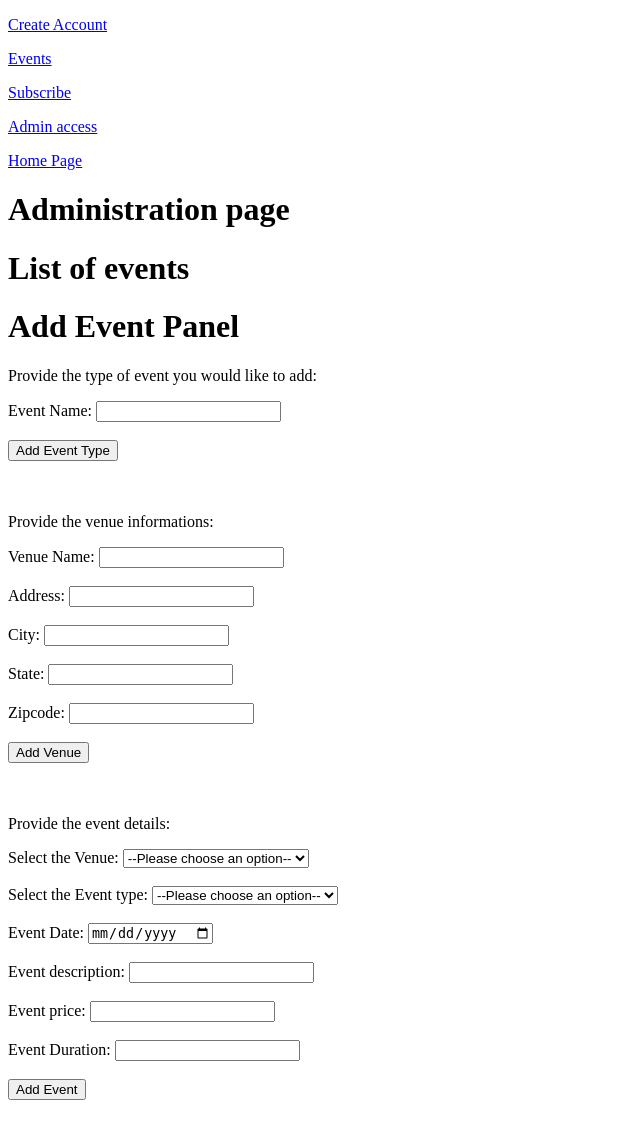
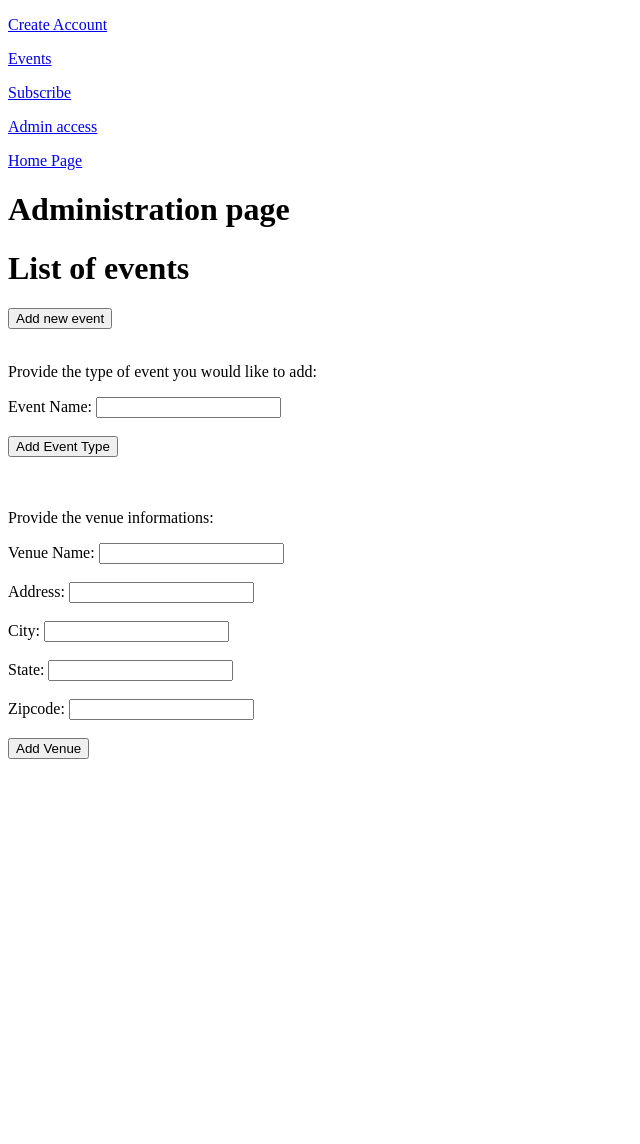
Before and after one commit to SuelenKarbivnychyy/Tampa-Tango-Calendar, a Flask app: page /adm in a window 1280 px wide. Shown: the whole page, without its empty margins (0-640 px from the left). After the commit the page ends 759 px from the top, so only its background shows below. Run offline with Flask 3, Linux system fonts and the light colour scheme; data that the repository does not hold is empty.

Commit message:
finished the logic to seed the data base from adm correctly, started implementing method for user create an account

```diff
--- a/model.py
+++ b/model.py
@@ -33,7 +33,7 @@ class Event(db.Model):
     attendances = db.relationship("Attendance", back_populates="events")                        #specifing the relationship in between tables
 
     def __repr__(self):
-        return f'<duration: {self.duration} description: {self.description} date: {self.date} price: {self.price} location: {self.location_id}>'
+        return f'<ID: {self.id} duration: {self.duration} description: {self.description} date: {self.date} price: {self.price} location: {self.location_id} event_type_id: {self.event_type_id}>'
 
 
 
--- a/server.py
+++ b/server.py
@@ -3,7 +3,8 @@
 from flask import Flask, request, render_template, flash, session, redirect, jsonify
 from model import connect_to_db, db, Event, Location, Event_type
 import crud
-from jinja2 import StrictUndefined                              #configure a Jinja2 setting to make it throw errors for undefined variables
+from jinja2 import StrictUndefined
+from datetime import datetime                             #configure a Jinja2 setting to make it throw errors for undefined variables
 
 app = Flask(__name__)
 app.app_context().push()
@@ -57,16 +58,15 @@ def show_event(id):
 
 #create the receiver API POST endpoint:
 @app.route("/check_email", methods=["POST"])
-def check_email():
+def check_email():           #rename this metdod to check credential and search everywhere
     """Check if user in db"""
 
     email_from_input = request.json.get("email")                                      #information from browser
     password = request.json.get("password")
     # print(f" ################################## {email}, {password}")
 
+    user_db = crud.get_user_by_email(email_from_input)                   #checking if the user's email input from the browser has any matchs at the database
 
-
-    user_db = crud.get_user_by_email(email_from_input)                   #checking if the user's email input from the browser has any matchs at the database
     if user_db == None :                                                 #checking if user is not in db and return "no results if true"
         # print("##########")                                            #test
         return "no result"
@@ -97,13 +97,22 @@ def add_account():
     email = request.form.get("email")
     password = request.form.get("password")
 
-    new_user = crud.create_user(first_name, last_name, email, password)
-    db.session.add(new_user)
-    db.session.commit()
+    #
+    #check if email user is typing match with any rmail from data base
+    user_account = crud.get_user_by_email(email)
+
+    print(f"################### USER EMAIL [{user_account}]")
+    if user_account != None:
+        return "You already have an account"
+    else:
+        new_user = crud.create_user(first_name, last_name, email, password)
+        db.session.add(new_user)
+        db.session.commit()
+        return "Sucessfully created an account. Welcome"
 
     # print(new_user) test
     # print(f"############### {first_name}, {last_name}, {email}, {password}") test
-    return redirect("/")
+    # return redirect("/")
 
 
 
@@ -155,7 +164,7 @@ def add_event_location():
     return redirect("/adm")
 
 
-@app.route("/add_event", methods=["POST"])
+@app.route("/add_event", methods=["POST"])                                      #adding a new event to the data base
 def add_event():
     """Add a event to the database"""
 
@@ -184,14 +193,73 @@ def edit_event(id):
     """Show edit event form"""
 
     # events_inf = Event.query.all()
-    locations_inf = Location.query.all()
+    locations_inf = crud.get_all_location()
     events_type_inf = crud.get_all_events_type()
-    event = crud.get_event_by_id(id)
+    print(f"######################################{id}")
+    print(f"###################################### expression : {id == 'new'}")
 
+    if id == "new":
+        event = Event(id=-1, duration=0, description="", date=datetime.now(), price=0)             #create a new instance of Event class
+        # print(f"********Babe's event {event}")                                                   #test
+    else:
+        event = crud.get_event_by_id(id)
 
     return render_template("edit_event.html", event = event, locations_inf = locations_inf, events_type_inf = events_type_inf)
 
 
+@app.route("/delete_event/<id>")
+def delete_event(id):
+    """Delete a event"""
+
+    event_to_delete = crud.get_event_by_id(id)
+    db.session.delete(event_to_delete)
+    db.session.commit()
+
+    return redirect("/adm")
+
+@app.route("/update_event", methods=["POST"])
+def check_event():
+    """Check if event exists in database"""
+
+
+    form_event_id = request.form.get("event_id")                # getting id from html form
+    if form_event_id == "-1":
+        print(f"#######################{form_event_id}")
+        event = Event()
+    else:                                         # create a new event if id == -1
+        event = crud.get_event_by_id(form_event_id)                 # passing the form id to the crud function
+
+
+    event_duration = request.form.get("event_duration")
+    event_description = request.form.get("description")
+    event_date = request.form.get("event_date")
+    event_price = request.form.get("price")
+    event_location_id = request.form.get("venue")
+    event_type_id = request.form.get("type")
+    print(f" EVENT LOCATION { event_location_id }")
+    print(f" EVENT TYPE ID {event_type_id}")
+
+    event.duration = event_duration
+    event.description = event_description
+    event.date = event_date
+    event.price = event_price
+    event.location_id = event_location_id
+    event.event_type_id = event_type_id
+
+    if event != None:                                       #checking if the event being edit already in database and update it if does
+        db.session.add(event)
+        db.session.commit()
+    elif event == event:
+        db.session.add(event)                               # add new event if does not exist in data base
+        db.session.commit()
+    else:
+        print("############################### cancel")
+
+    print(f"UPDATED EVENTS #####################{event}")
+
+    # print(date=event_date, description=event_description, price=event_price, duration=event_duration, location_id=event_location_id, event_type_id=event_type_id)
+
+    return redirect("/adm")
 
 
 
--- a/templates/adm.html
+++ b/templates/adm.html
@@ -11,15 +11,13 @@
     {% for event in events_inf %}
     <li>Event name: {{event.event_type.name}}  /
         Event Venue: {{event.location.venue_name}}
-        <button onclick="window.location.href = '/edit_event/{{event.id}}'" name="edit_event">Edit Event</button>
-        <button name="delete_event">Delete Event</button>
-    </li><br><br>
+        <button onclick="window.location.href = '/edit_event/{{event.id}}'">Edit Event</button>
+        <button onclick="window.location.href ='/delete_event/{{event.id}}'">Delet Event</button><br>
+    </li><br>
     {% endfor %}
+</ul>
+<button onclick="window.location.href ='/edit_event/new'" name="add_event">Add new event</button><br><br>            <!-- adding this button with '/edit_event/new' to create a new event instead od updating an existing event -->
 
-
-</ul>
-
-<h1>Add Event Panel</h1>
 
 <p>Provide the type of event you would like to add:</p>
 <form action = "/add_event_type" method="POST">
@@ -49,42 +47,6 @@
     <input type="submit" value="Add Venue" id="add_event_location">
 </form> <br><br>
 
-<p>Provide the event details:</p>
-<form action = "/add_event" method="POST">
-
-    <label for="venue_select">Select the Venue:</label>
-    <select name="venues" id="venue">
-    <option value="">--Please choose an option--</option>
-    {% for venue in locations_inf %}
-        <option value={{venue.id}}>{{venue.venue_name}}</option>
-    {% endfor %}
-    </select>
-    <br><br>
-    <label for="event_type">Select the Event type:</label>
-    <select name="type" id="event_title">
-    <option value="">--Please choose an option--</option>
-    {% for e_type in events_type_inf %}
-        <option value={{e_type.id}}>{{e_type.name}}</option>
-    {% endfor %}
-    </select>
-    <br><br>
-    <label for="date_input">Event Date:</label>
-    <input type="date" name="event_date" id = "date_input">
-    <br><br>
-    <label for="description_input">Event description:</label>
-    <input type="text" name="description" id="description_input">
-    <br><br>
-    <label for="price_input">Event price:</label>
-    <input type="number" name="price" id="price_input">
-    <br><br>
-    <label for="duration_input">Event Duration:</label>
-    <input type="number" name="event_duration" id="duration_input">
-    <br><br>
-    <input type="submit" value="Add Event" id="add_event_description">
-
-</form>  <br><br>
-
-
 {% endblock %}
 
 
```
Also changed, not shown: crud.py (+7 -1 lines), static/browser_data.js (+52 -8 lines), templates/edit_event.html (+17 -9 lines).
